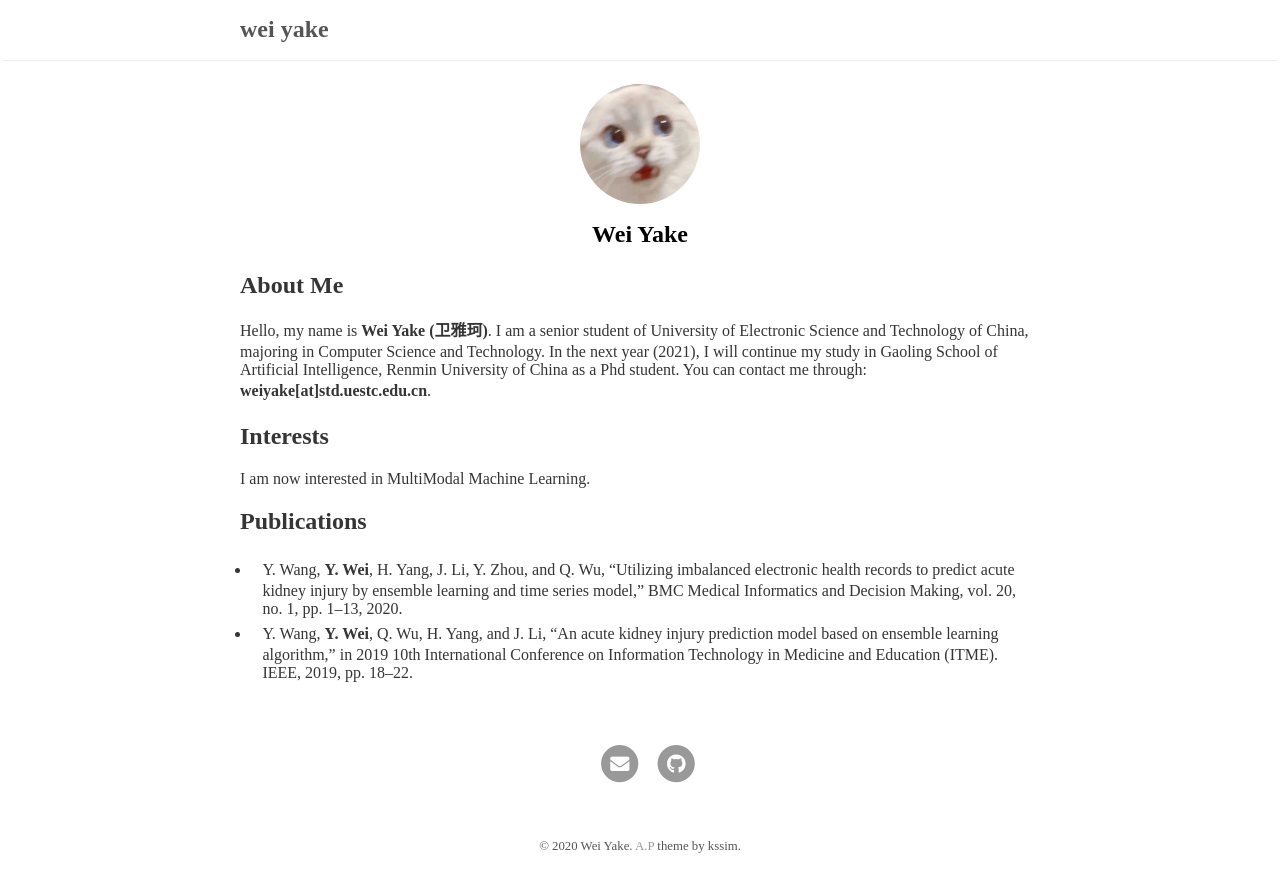
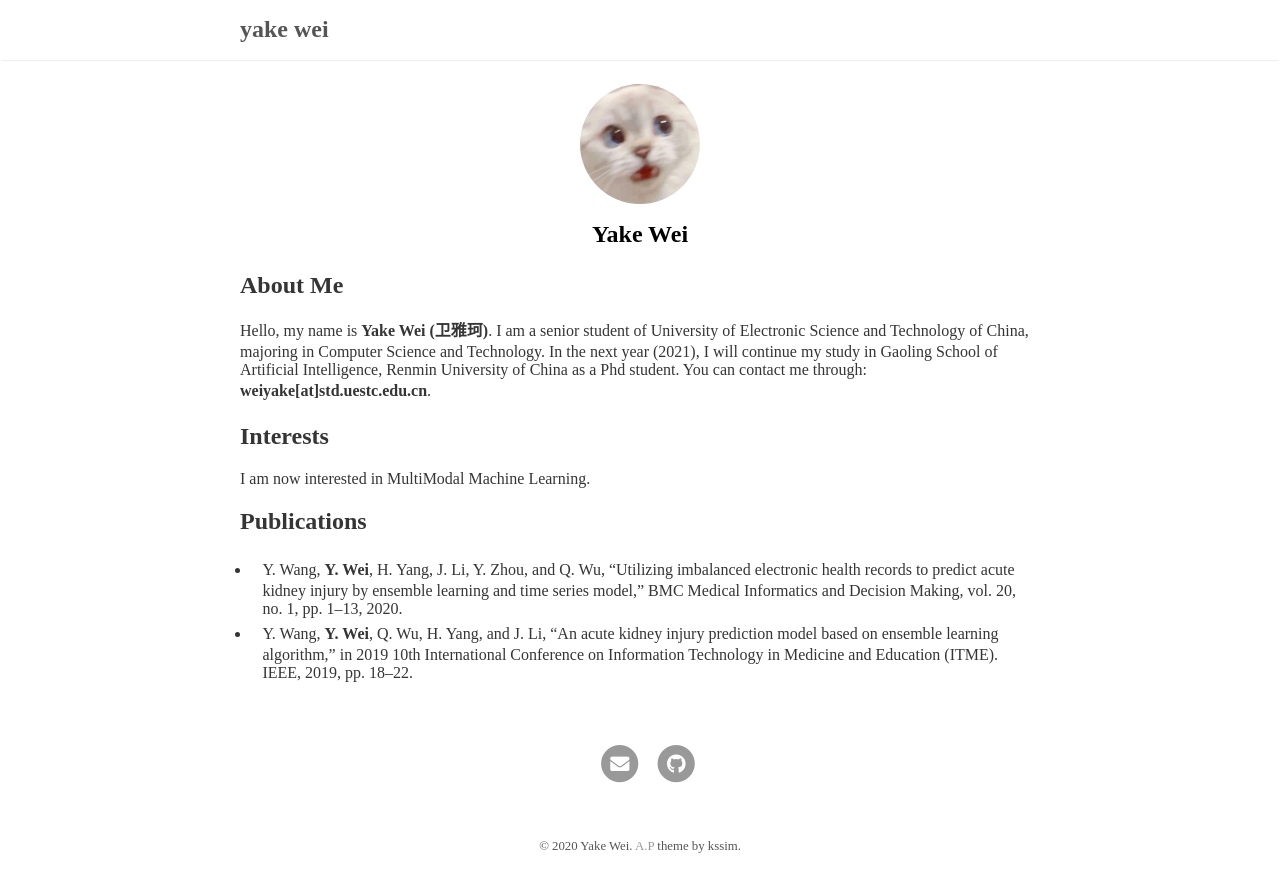
Before and after one commit to echo0409/echo0409.github.io, a Jekyll site: the page built from index.md, in a window 1280 px wide. Shown: the top 892 px of the page. Built offline with Jekyll 4.4.1, drawn with Linux system fonts in a browser that asks for light colours; our own code applies the rules of GitHub Pages for plain Markdown files.

Commit message:
second commit

```diff
--- a/_config.yml
+++ b/_config.yml
@@ -1,5 +1,5 @@
 # Site settings
-title: wei yake
+title: yake wei
 #baseurl: "/weiyake"
 #baseurl: <link rel="stylesheet" href={{ "/assets/css/main.css" | relative_url }}>
 url: "https://echo0409.github.io"
@@ -7,7 +7,7 @@ google_analytics: # Tracking ID, e.g. "UA-000000-01"
 
 # Author
 author:
-  name: Wei Yake
+  name: Yake Wei
   #desc: Hello nice to meet you
   email: weiyake@std.uestc.edu.cn
   selfie: assets/img/cat.png
--- a/index.md
+++ b/index.md
@@ -3,7 +3,7 @@ layout: about
 ---
 
 ## About Me
-Hello, my name is **Wei Yake (卫雅珂)**. I am a senior student of University of Electronic Science and Technology of China, majoring in Computer Science and Technology. In the next year (2021), I will continue my study in Gaoling School of Artificial Intelligence, Renmin University of China as a Phd student. You can contact me through: **weiyake[at]std.uestc.edu.cn**.
+Hello, my name is **Yake Wei (卫雅珂)**. I am a senior student of University of Electronic Science and Technology of China, majoring in Computer Science and Technology. In the next year (2021), I will continue my study in Gaoling School of Artificial Intelligence, Renmin University of China as a Phd student. You can contact me through: **weiyake[at]std.uestc.edu.cn**.
 
 
 
```
